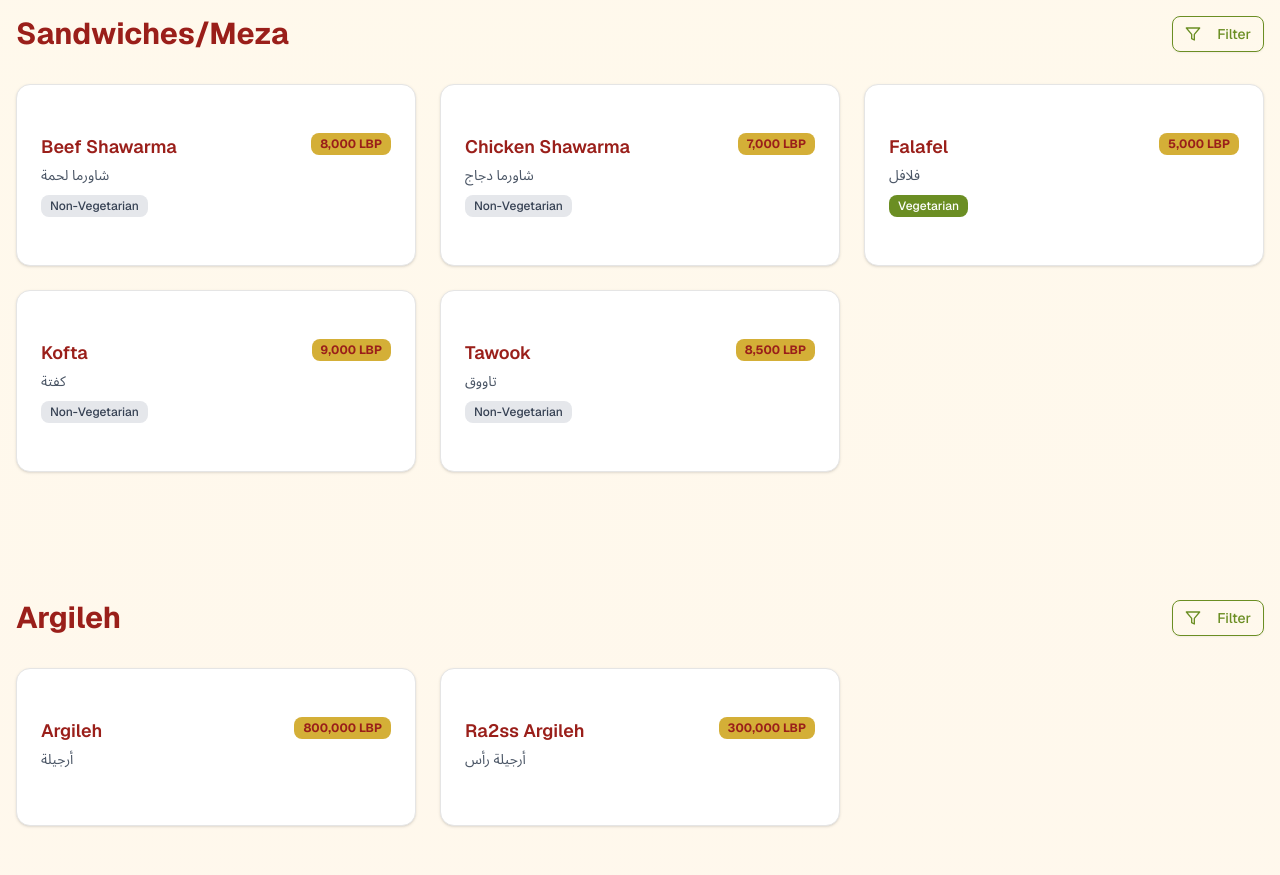
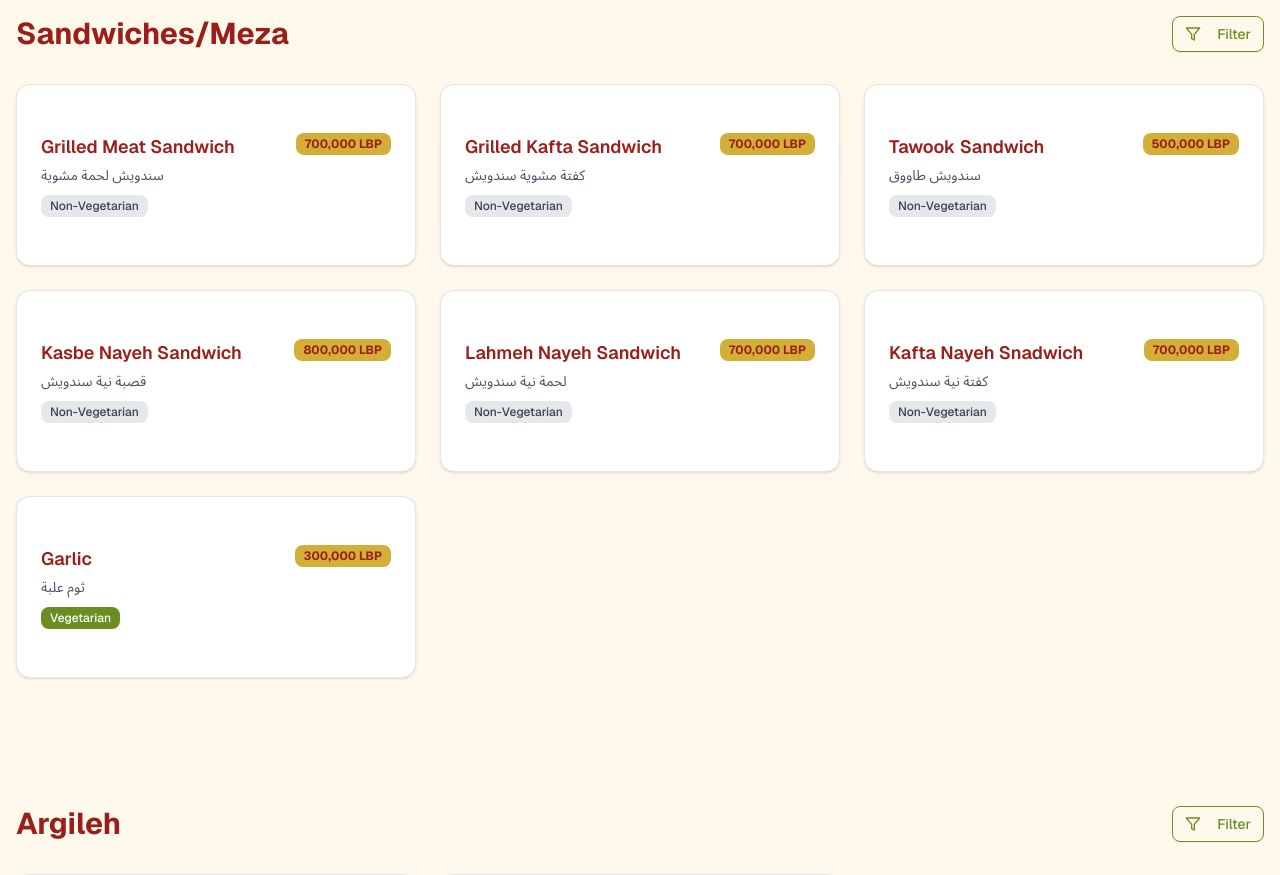
Before and after one commit to JimmyZghendy/menu, a Next.js app: page / in a window 1280 px wide. Shown: the part 2460-3335 px from the top of the page. Built offline with nearby package versions, Linux system fonts and the light colour scheme.

Commit message:
Fix items of Sandwiches

```diff
--- a/app/page.tsx
+++ b/app/page.tsx
@@ -214,44 +214,60 @@ const menuData = {
   ],
   sandwiches: [
     {
-      id: 13,
-      nameAr: "شاورما لحمة",
-      nameEn: "Beef Shawarma",
-      price: 8000,
+      id: 24,
+      nameAr: " سندويش لحمة مشوية",
+      nameEn: "Grilled Meat Sandwich",
+      price: 700000,
       type: "meat",
       vegetarian: false,
     },
     {
-      id: 14,
-      nameAr: "شاورما دجاج",
-      nameEn: "Chicken Shawarma",
-      price: 7000,
+      id: 25,
+      nameAr: "كفتة مشوية سندويش",
+      nameEn: "Grilled Kafta Sandwich",
+      price: 700000,
+      type: "meat",
+      vegetarian: false,
+    },
+    {
+      id: 26,
+      nameAr: " سندويش طاووق",
+      nameEn: "Tawook Sandwich",
+      price: 500000,
       type: "chicken",
       vegetarian: false,
     },
     {
-      id: 15,
-      nameAr: "فلافل",
-      nameEn: "Falafel",
-      price: 5000,
-      type: "vegetarian",
-      vegetarian: true,
-    },
-    {
-      id: 16,
-      nameAr: "كفتة",
-      nameEn: "Kofta",
-      price: 9000,
+      id: 27,
+      nameAr: "قصبة نية سندويش",
+      nameEn: "Kasbe Nayeh Sandwich",
+      price: 800000,
       type: "meat",
       vegetarian: false,
     },
     {
-      id: 17,
-      nameAr: "تاووق",
-      nameEn: "Tawook",
-      price: 8500,
-      type: "chicken",
+      id: 28,
+      nameAr: "لحمة نية سندويش",
+      nameEn: "Lahmeh Nayeh Sandwich",
+      price: 700000,
+      type: "meat",
       vegetarian: false,
+    },
+    {
+      id: 29,
+      nameAr: "كفتة نية سندويش ",
+      nameEn: "Kafta Nayeh Snadwich",
+      price: 700000,
+      type: "meat",
+      vegetarian: false,
+    },
+    {
+      id: 30,
+      nameAr: "ثوم علبة ",
+      nameEn: "Garlic",
+      price: 300000,
+      type: "sauce",
+      vegetarian: true,
     },
   ],
   argileh: [
```
